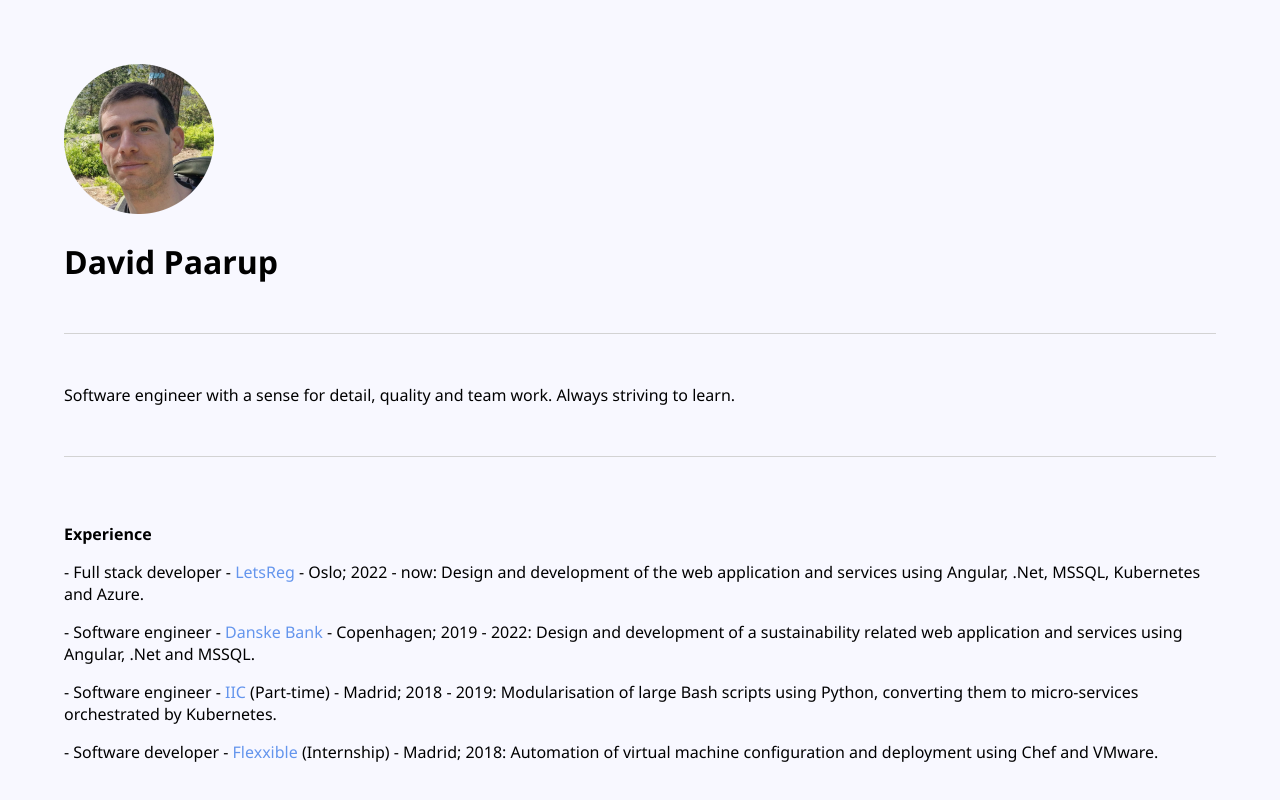
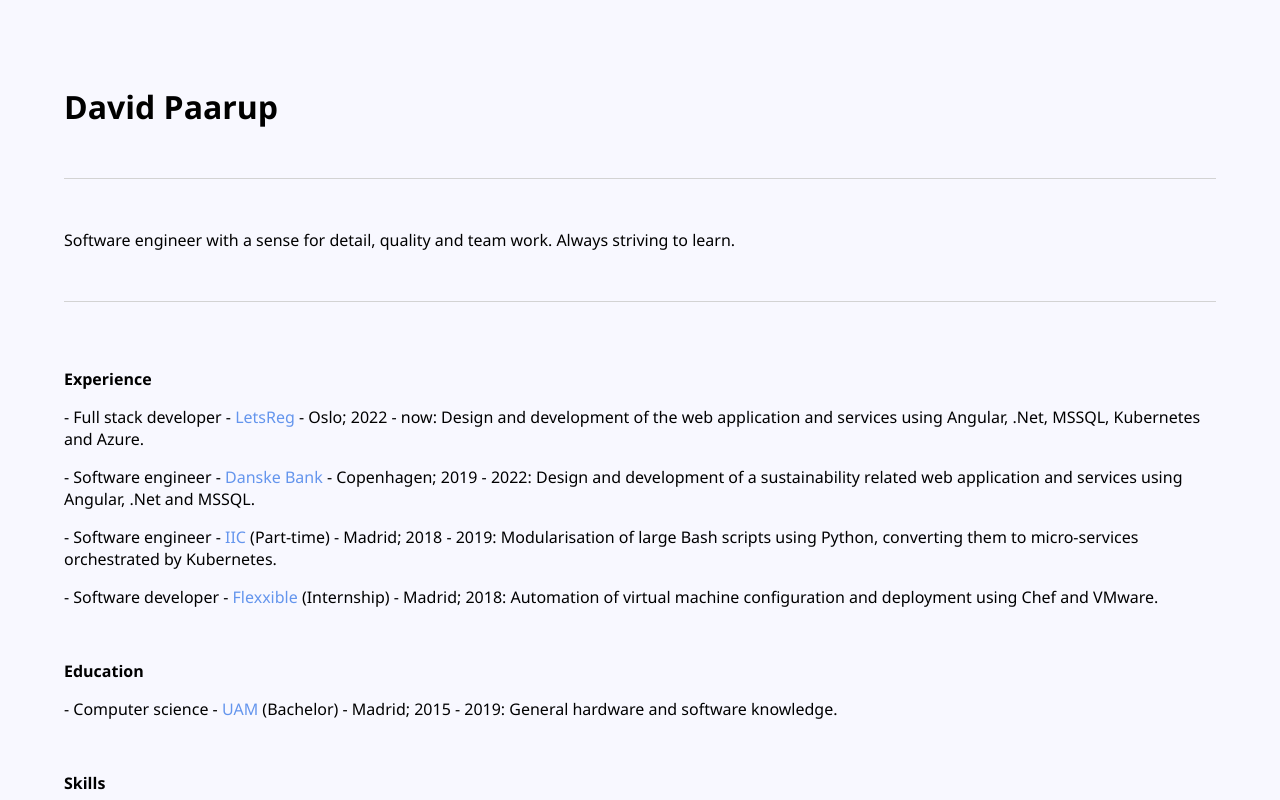
Before and after one commit to davidpaarup/davidpaarup, a plain HTML site: page index.html in a window 1280 px wide. Shown: the top 800 px of the page. Drawn offline with Linux system fonts and the light colour scheme.

```diff
--- a/index.html
+++ b/index.html
@@ -11,7 +11,6 @@
 
 <body>
   <div id="profileBasicInfo">
-    <img src="profile.png" />
     <h1>David Paarup</h1>
   </div>
 
```
Also changed, not shown: favicon.ico (deleted).
